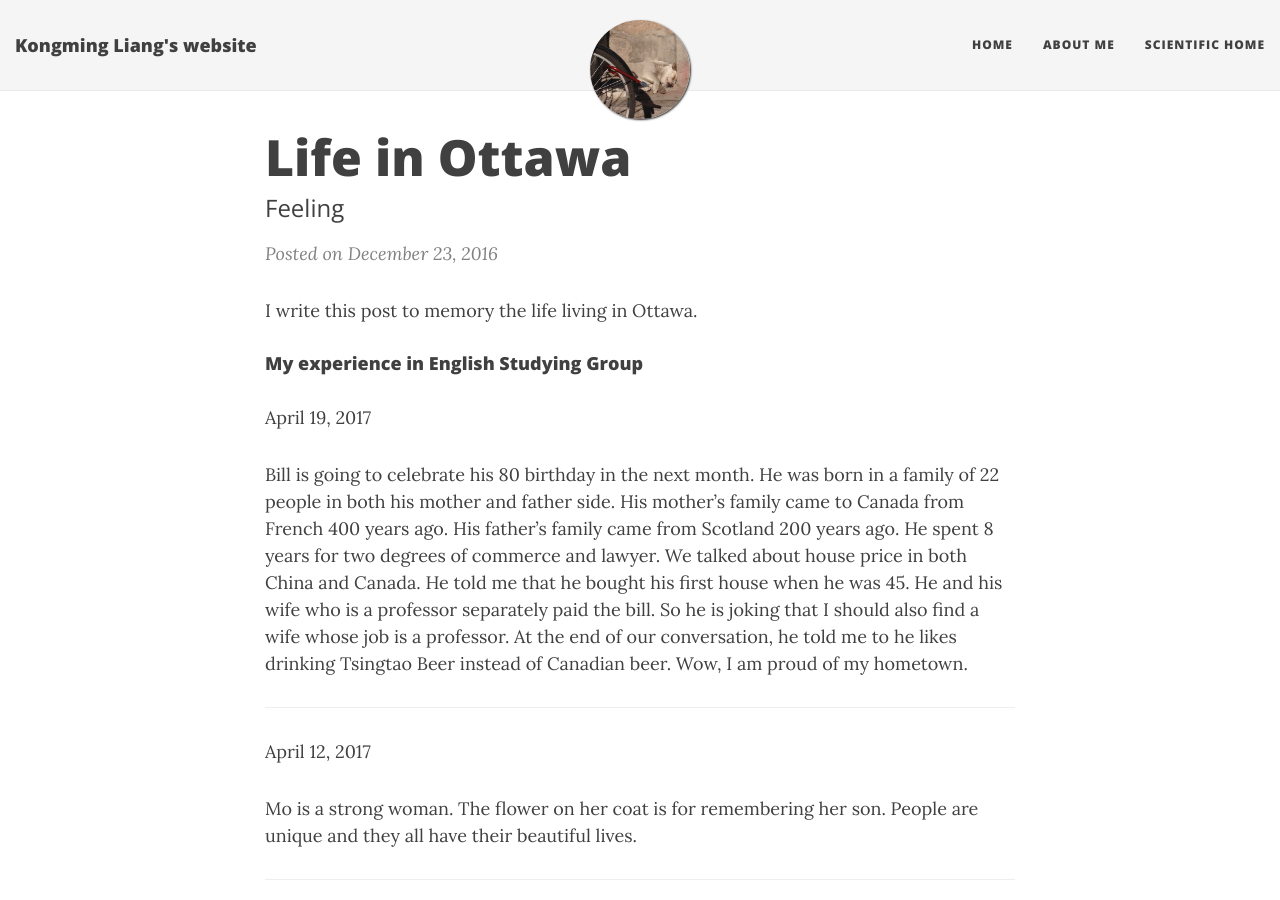
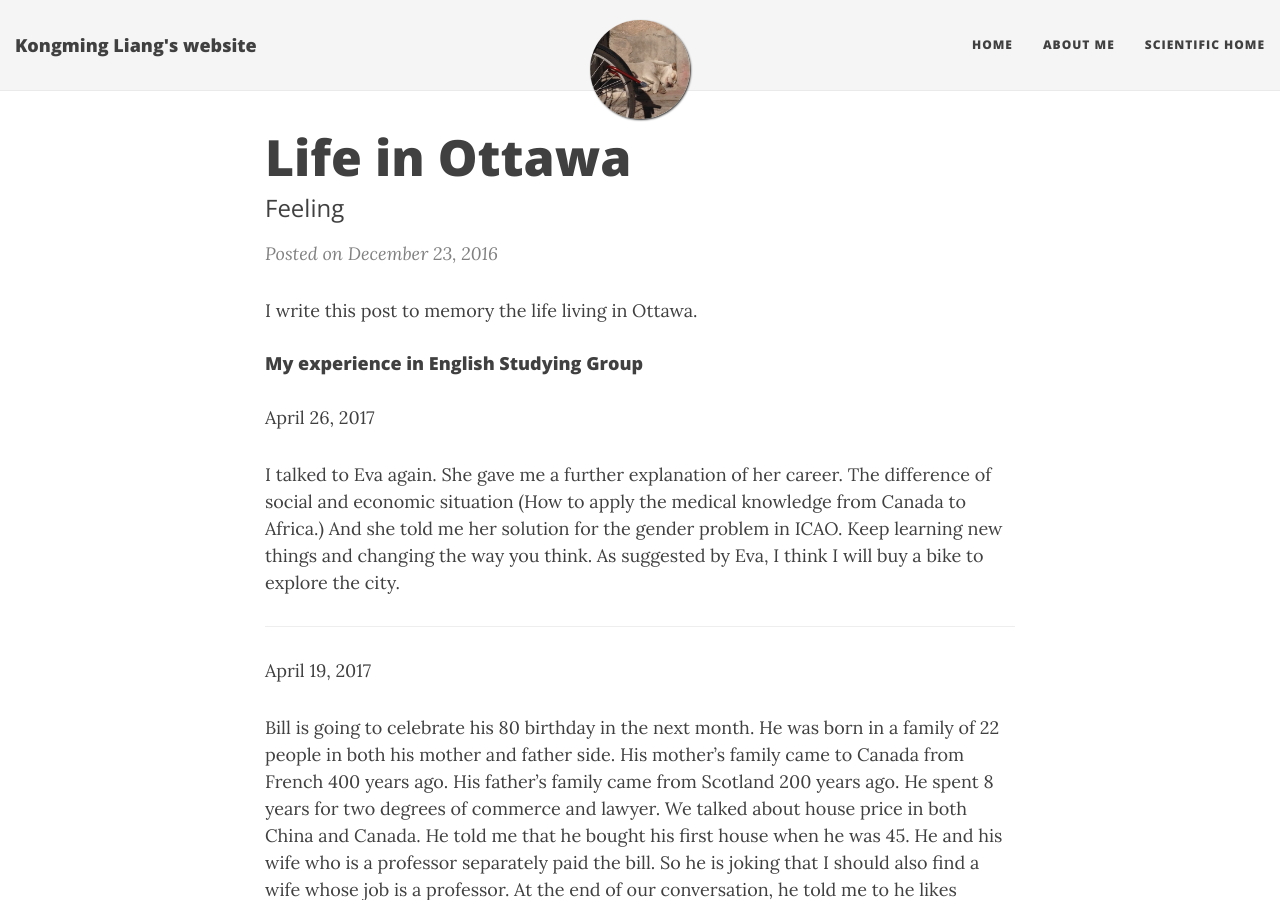
Before and after one commit to GriffinLiang/griffinliang.github.com, a Jekyll site: the page built from _posts/2016-12-23-Life-in-Ottawa.md, in a window 1280 px wide and 900 px high. Built offline with Jekyll 4.4.1, drawn with Linux system fonts in a browser that asks for light colours; nearby versions of some CDN libraries.

Commit message:
Update 2016-12-23-Life-in-Ottawa.md

```diff
--- a/_posts/2016-12-23-Life-in-Ottawa.md
+++ b/_posts/2016-12-23-Life-in-Ottawa.md
@@ -11,6 +11,12 @@ I write this post to memory the life living in Ottawa.
 
 
 #### My experience in English Studying Group ####
+
+April 26, 2017
+
+I talked to Eva again. She gave me a further explanation of her career. The difference of social and economic situation (How to apply the medical knowledge from Canada to Africa.) And she told me her solution for the gender problem in ICAO. Keep learning new things and changing the way you think. As suggested by Eva, I think I will buy a bike to explore the city.
+
+***
 
 April 19, 2017
 
```
